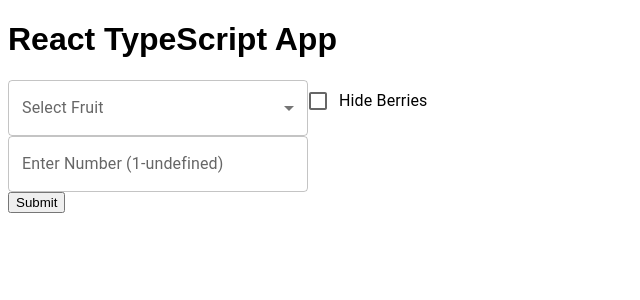
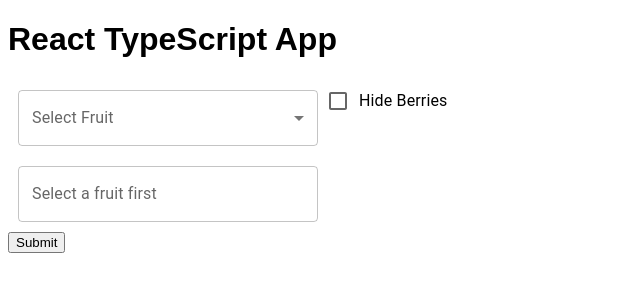
Before and after one commit to deanagan/react-snippets, a React app in the folder formik-react-typescript-mui-dropdown/: page / in a window 1280 px wide. Shown: the top 300 px of the page, without its empty margins (0-640 px from the left). Built offline with nearby package versions, Linux system fonts and the light colour scheme.

Commit message:
Cleanup + Unit test

```diff
--- a/formik-react-typescript-mui-dropdown/src/FruitForm.tsx
+++ b/formik-react-typescript-mui-dropdown/src/FruitForm.tsx
@@ -4,9 +4,11 @@ import { TextField, Checkbox, MenuItem, FormControlLabel } from '@mui/material';
 import { styled } from '@mui/system';
 import * as Yup from 'yup';
 import validationSchema from './fruitValidationSchema';
+import { ENTER_NUMBER_FORMAT } from './constants';
 
 export const StyledField = styled(Field)({
-  width: '300px', // Adjust width as needed
+  margin: 10,
+  width: 300,
 });
 
 export const StyledErrorMessage = styled(ErrorMessage)({
@@ -142,7 +144,14 @@ const FruitForm = () => {
               name='textbox'
               component={TextField}
               type='number'
-              label={`Enter Number (1-${maxWeightMap[values.fruit]})`}
+              label={
+                values.fruit !== ''
+                  ? ENTER_NUMBER_FORMAT.replace(
+                      '${0}',
+                      maxWeightMap[values.fruit].toString(),
+                    )
+                  : 'Select a fruit first'
+              }
               inputProps={{
                 min: 1,
                 max: maxWeightMap[values.fruit],
--- /dev/null
+++ b/formik-react-typescript-mui-dropdown/src/constants.ts
@@ -0,0 +1 @@
+export const ENTER_NUMBER_FORMAT = 'Enter Number (1-${0})';
```
Also changed, not shown: 1 other file (tests, documents, lock files or other folders).
